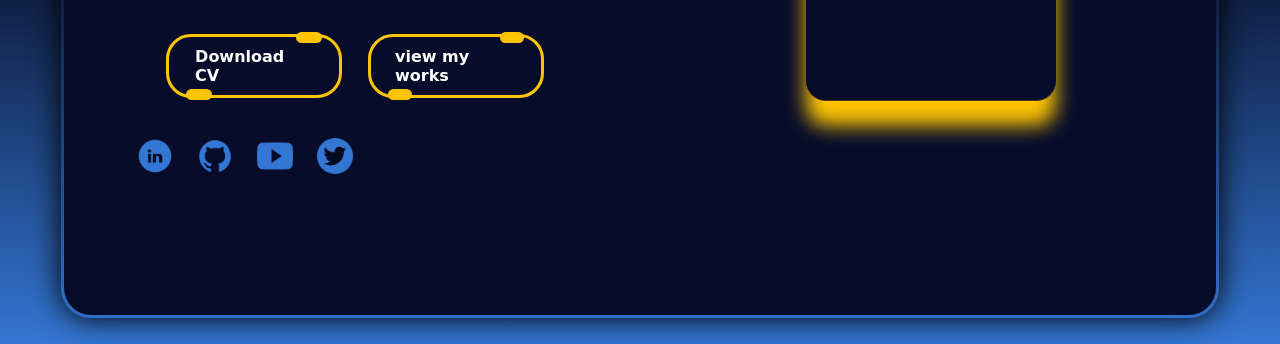
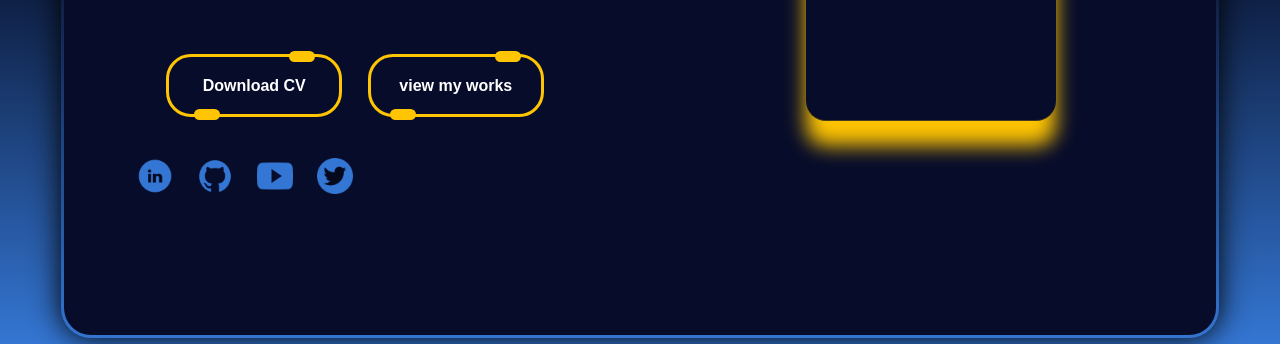
Before and after one commit to OussemaJbeli/new_portfoli_2023, a plain HTML site: page index.html in a window 1280 px wide. Shown: the part 456-800 px from the top of the page. Drawn offline with nearby package versions, Linux system fonts and the light colour scheme; a script that the page names is missing.

Commit message:
Update style_home.css

```diff
--- a/style/style_home.css
+++ b/style/style_home.css
@@ -13,7 +13,7 @@ li{
     --main_color2:#070c2a;
     --main_color3:#3476d3;
     --main_color4:#ffffff;
-    --main_font:cursive;
+    --main_font:sans-serif;
     --main_font_color1:#3476d3;
     --main_font_color2:#ffc502;
     --main_font_color3:#ffffff;
@@ -25,6 +25,7 @@ body{
     overflow: hidden;
     background-image: linear-gradient(#05091e 45%,var(--main_color3));
     display: flex;
+    justify-content: space-around;
     flex-direction: column;
     align-items: center;
 }
```
